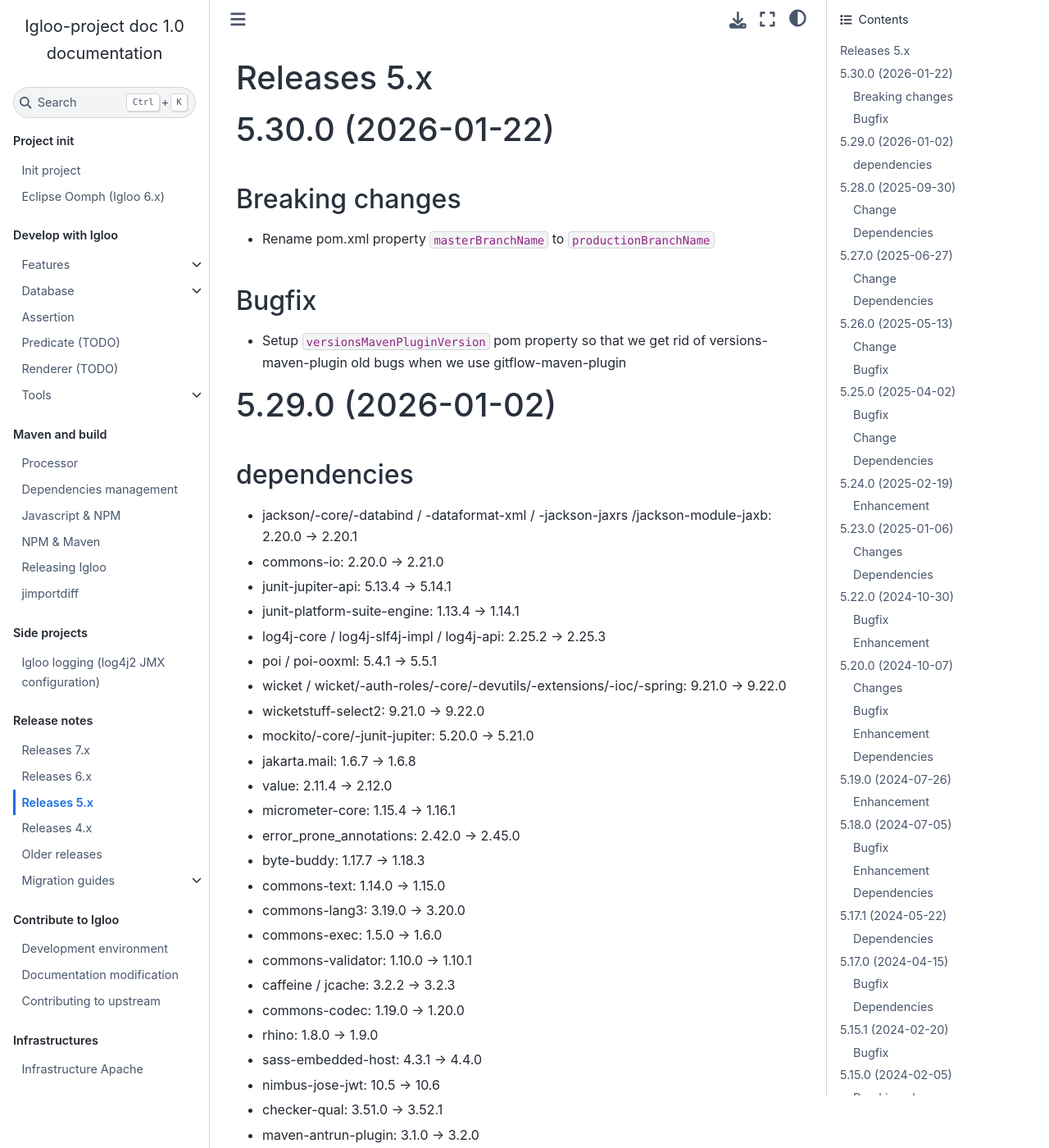
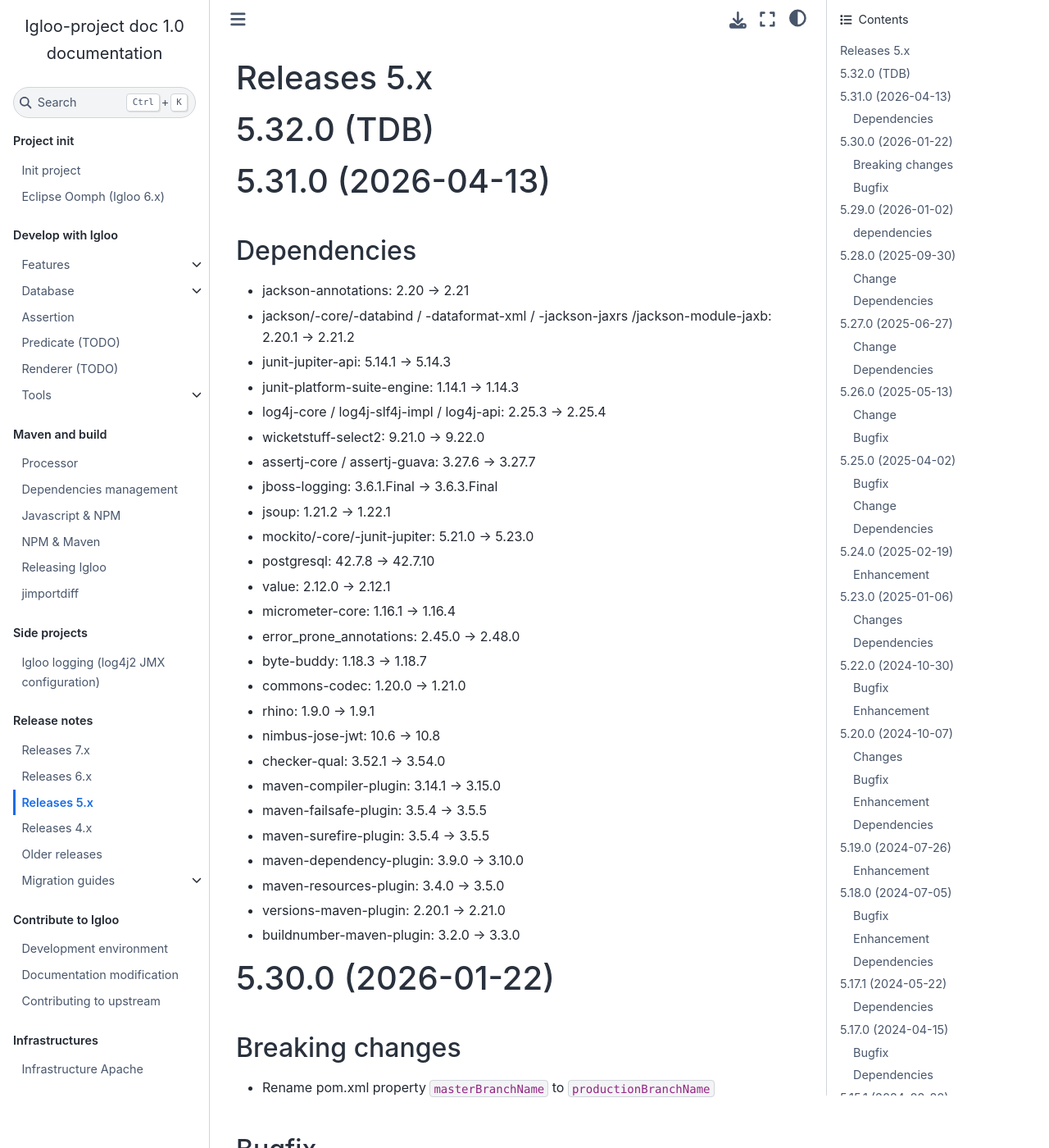
Before and after one commit to igloo-project/igloo-doc, a Sphinx documentation site: the page built from source/release-notes/releases-5.x.md, in a window 1280 px wide and 1400 px high. Shown: the whole window at 82% size. Built offline with Sphinx 7.4.7 and the Sphinx Book theme 1.1.4, drawn with Linux system fonts in a browser that asks for light colours.

Commit message:
igloo 5.31.0

```diff
--- a/source/release-notes/releases-5.x.md
+++ b/source/release-notes/releases-5.x.md
@@ -1,4 +1,40 @@
 # Releases 5.x
+
+(v5.32.0)=
+
+# 5.32.0 (TDB)
+
+(v5.31.0)=
+
+# 5.31.0 (2026-04-13)
+
+## Dependencies
+* jackson-annotations: 2.20 -> 2.21
+* jackson/-core/-databind / -dataformat-xml / -jackson-jaxrs /jackson-module-jaxb: 2.20.1 -> 2.21.2
+* junit-jupiter-api: 5.14.1 -> 5.14.3
+* junit-platform-suite-engine: 1.14.1 -> 1.14.3
+* log4j-core / log4j-slf4j-impl / log4j-api: 2.25.3 -> 2.25.4
+* wicketstuff-select2: 9.21.0 -> 9.22.0
+* assertj-core / assertj-guava: 3.27.6 -> 3.27.7
+* jboss-logging: 3.6.1.Final -> 3.6.3.Final
+* jsoup: 1.21.2 -> 1.22.1
+* mockito/-core/-junit-jupiter: 5.21.0 -> 5.23.0
+* postgresql: 42.7.8 -> 42.7.10
+* value: 2.12.0 -> 2.12.1
+* micrometer-core: 1.16.1 -> 1.16.4
+* error_prone_annotations: 2.45.0 -> 2.48.0
+* byte-buddy: 1.18.3 -> 1.18.7
+* commons-codec: 1.20.0 -> 1.21.0
+* rhino: 1.9.0 -> 1.9.1
+* nimbus-jose-jwt: 10.6 -> 10.8
+* checker-qual: 3.52.1 -> 3.54.0
+* maven-compiler-plugin: 3.14.1 -> 3.15.0
+* maven-failsafe-plugin: 3.5.4 -> 3.5.5
+* maven-surefire-plugin: 3.5.4 -> 3.5.5
+* maven-dependency-plugin: 3.9.0 -> 3.10.0
+* maven-resources-plugin: 3.4.0 -> 3.5.0
+* versions-maven-plugin: 2.20.1 -> 2.21.0
+* buildnumber-maven-plugin: 3.2.0 -> 3.3.0
 
 (v5.30.0)=
 
```
